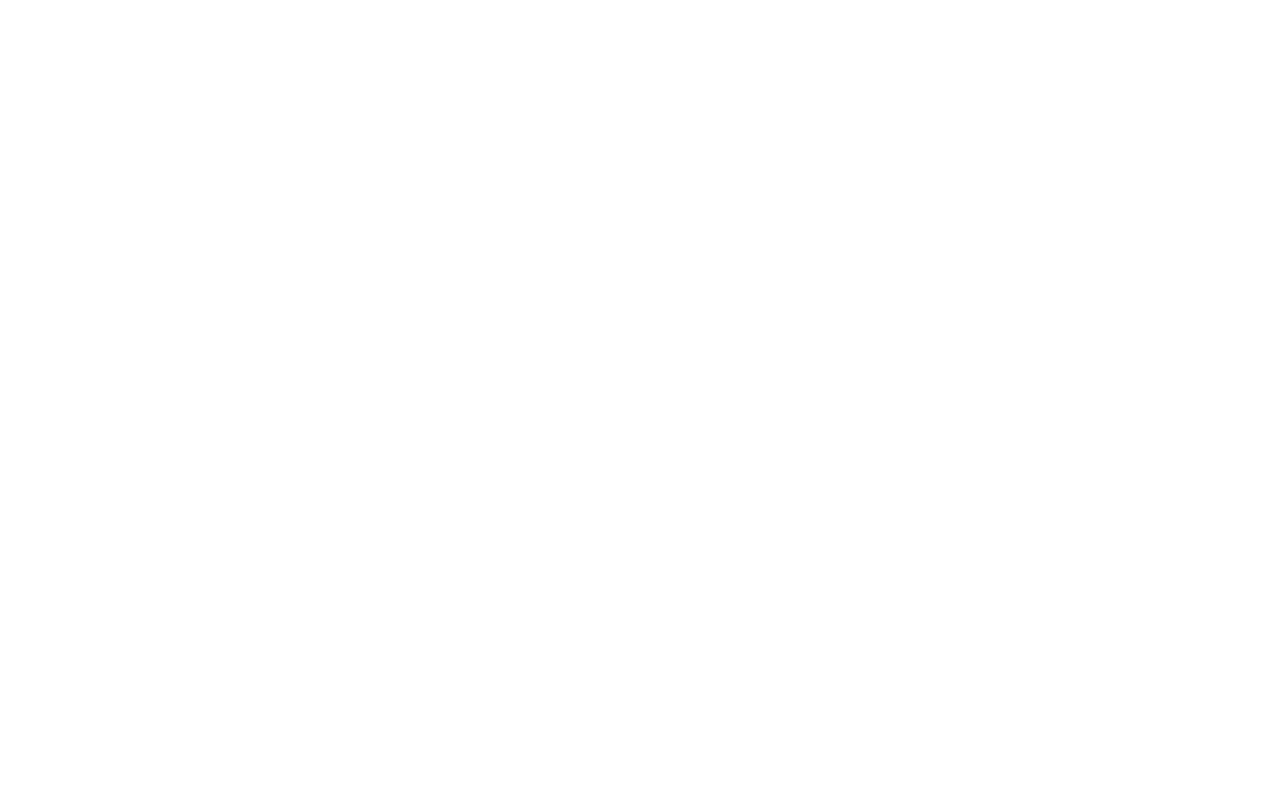
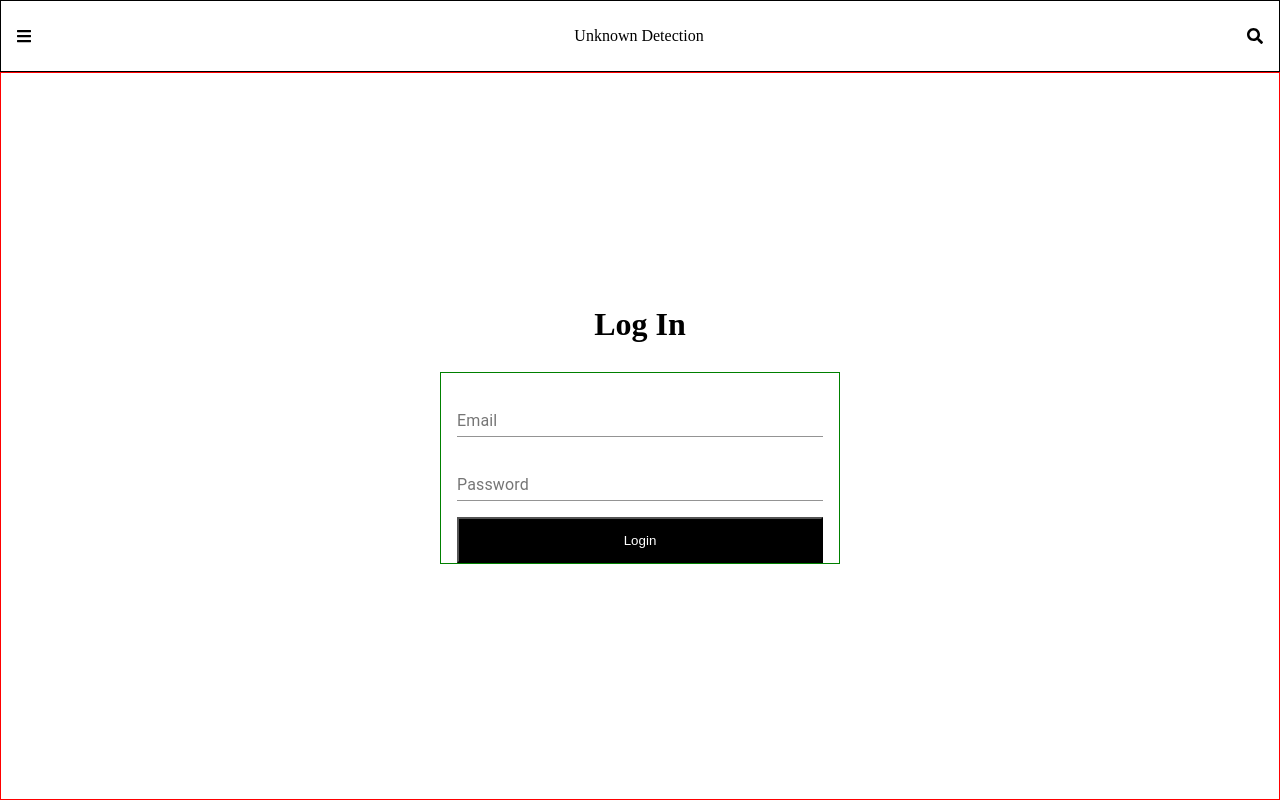
Before and after one commit to Victorgonbu/unknown-detection-client, a React (Create React App) app: page /login in a window 1280 px wide. Before the commit this address had no page. Built offline with nearby package versions, Linux system fonts and the light colour scheme.

Commit message:
Create Login component, connect it to redux store with handleChange and handleSubmit methods created

```diff
--- /dev/null
+++ b/src/API.js
@@ -0,0 +1,7 @@
+const SIGNUP = '/api/v1/user';
+const LOGIN = '/api/v1/auth';
+
+export {
+  SIGNUP,
+  LOGIN,
+}
--- a/src/actions/index.js
+++ b/src/actions/index.js
@@ -4,11 +4,11 @@ const SET_USER = 'SET_USER';
 const SIGN_OUT = 'SIGN_OUT';
 const TOGGLE_DROPDOWN = 'TOGGLE_DROPDOWN';
 
-const signUp = (data) => {
+const authenticateUser = (data, url) => {
   return async (dispatch) => {
     try {
       const userData = {user: data};
-      const request = await axios.post('/api/v1/user', userData);
+      const request = await axios.post(url, userData);
       if(request.data.status === 400) throw request.data.errors
       dispatch(setUser(request.data))
 
@@ -32,7 +32,7 @@ const toggleDropdown = () => ({
 });
 
 export {
-  signUp,
+  authenticateUser,
   signOut,
   toggleDropdown,
 }
--- a/src/components/AppRouter.js
+++ b/src/components/AppRouter.js
@@ -1,13 +1,15 @@
 import { BrowserRouter as Router, useRoutes } from 'react-router-dom';
 import App from './App';
 import SignUp from './containers/SignUp';
+import Login from './containers/Login';
 
 function AppRouter () {
   const routes = useRoutes([
     { path: '/',
     element: <App/>,
     children: [
-      {path: 'sign-up', element: <SignUp />}
+      {path: 'sign-up', element: <SignUp />},
+      {path: 'login', element: <Login /> }
     ]
     }
   ]);
--- /dev/null
+++ b/src/components/containers/Login.js
@@ -0,0 +1,72 @@
+import { title, field, container, formContainer } from '../../style/Forms.module.css';
+import { TextField, FormControl, Input, InputLabel } from '@material-ui/core';
+import { withStyles } from '@material-ui/core/styles';
+import { useState, useEffect } from 'react';
+import SubmitButton from '../presentationals/SubmitButton';
+import { connect } from 'react-redux';
+import { authenticateUser } from '../../actions/index';
+import { LOGIN } from '../../API';
+import { useNavigate } from 'react-router-dom';
+
+const styles = {
+  formControl: {
+    marginTop: '1em',
+  }
+}
+
+function Login(props) {
+  const { classes, attemptLogin, username } = props;
+  const [values, setValues] = useState({email: '', password: ''});
+  const [showPassword, setShowPassword] = useState(false);
+  const navigate = useNavigate();
+
+  useEffect(() => {
+    if(username) navigate('/')
+  }, [username]);
+
+  const handleChange = (e) => {
+    setValues((state) => ({
+      ...state, [e.target.id]: e.target.value
+    }));
+  };
+
+  const handleSubmit = () => {
+      attemptLogin(values, LOGIN);
+  };
+
+  return(
+    <div className={container}>
+      <h1 className={title}>Log In</h1>
+      <form className={formContainer}>
+        <div className={field}>
+          <TextField
+          fullWidth id="email"
+          label="Email"
+          onChange={handleChange}
+          />
+        </div>
+        <FormControl fullWidth className={classes.formControl}>
+          <InputLabel htmlFor="password">Password</InputLabel>
+          <Input
+            value={values.password}
+            id="password"
+            type={showPassword ?  'text':'password'}
+            onChange={handleChange}
+          />
+        </FormControl>
+
+        <SubmitButton text="Login" handleSubmit={handleSubmit}/>
+      </form>
+    </div>
+  );
+}
+
+const mapStateToProps = (state) => ({
+  username: state.user.name,
+});
+
+const mapDispatchToProps = (dispatch) => ({
+  attemptLogin: (data, url) => {dispatch(authenticateUser(data, url))}
+});
+
+export default connect(mapStateToProps, mapDispatchToProps)(withStyles(styles)(Login));
--- a/src/components/containers/SignUp.js
+++ b/src/components/containers/SignUp.js
@@ -1,10 +1,12 @@
 import { TextField, Input, FormControl, InputLabel } from '@material-ui/core'
-import { signup, signupForm, field, button, title } from '../../style/Forms.module.css';
+import { container, formContainer, field, button, title } from '../../style/Forms.module.css';
 import { useState, useEffect } from 'react';
-import { withStyles } from '@material-ui/core/styles'
-import { signUp } from '../../actions/index';
+import { withStyles } from '@material-ui/core/styles';
+import { authenticateUser } from '../../actions/index';
 import { connect } from 'react-redux';
 import { useNavigate } from 'react-router-dom';
+import SubmitButton from '../presentationals/SubmitButton';
+import { SIGNUP } from '../../API';
 
 const styles = {
   formControl: {
@@ -22,7 +24,7 @@ function SignUp(props) {
   }, [currentUser]);
 
   const handleSubmit =() => {
-    attemptSignUp(values)
+    attemptSignUp(values, SIGNUP);
   };
 
   const handleChange = (e) => {
@@ -33,9 +35,9 @@ function SignUp(props) {
   };
 
   return(
-    <div className={signup}>
+    <div className={container}>
       <h1 className={title}>Sign Up</h1>
-      <form className={signupForm}>
+      <form className={formContainer}>
         <div className={field}>
          <TextField
          value={values.name}
@@ -74,9 +76,7 @@ function SignUp(props) {
           />
         </FormControl>
 
-        <div className={field}>
-          <button onClick={handleSubmit} type="button" className={button}>Sign Up</button>
-        </div>
+        <SubmitButton text="Sign up" handleSubmit={handleSubmit}/>
 
       </form>
     </div>
@@ -88,7 +88,7 @@ const mapStateToProps = (state) => ({
 });
 
 const mapDispatchToProps = (dispatch) => ({
-  attemptSignUp: (data) => {dispatch(signUp(data))}
+  attemptSignUp: (data, url) => {dispatch(authenticateUser(data, url))}
 });
 
 export default connect(mapStateToProps, mapDispatchToProps)(withStyles(styles)(SignUp));
--- /dev/null
+++ b/src/components/presentationals/SubmitButton.js
@@ -0,0 +1,12 @@
+import { button, field } from '../../style/Forms.module.css';
+
+function SubmitButton(props) {
+  const { handleSubmit, text } = props;
+  return(
+    <div className={field}>
+      <button onClick={handleSubmit} type="button" className={button}>{text}</button>
+    </div>
+  );
+};
+
+export default SubmitButton;
--- a/src/style/Forms.module.css
+++ b/src/style/Forms.module.css
@@ -1,11 +1,11 @@
-.signup {
+.container {
   composes: flexCentered from './App.module.css';
   flex-direction: column;
   border: 1px solid red;
   min-height: 91vh;
 }
 
-.signupForm {
+.formContainer {
   border: 1px solid green;
   width: 100%;
   padding: 0 1em;
```
